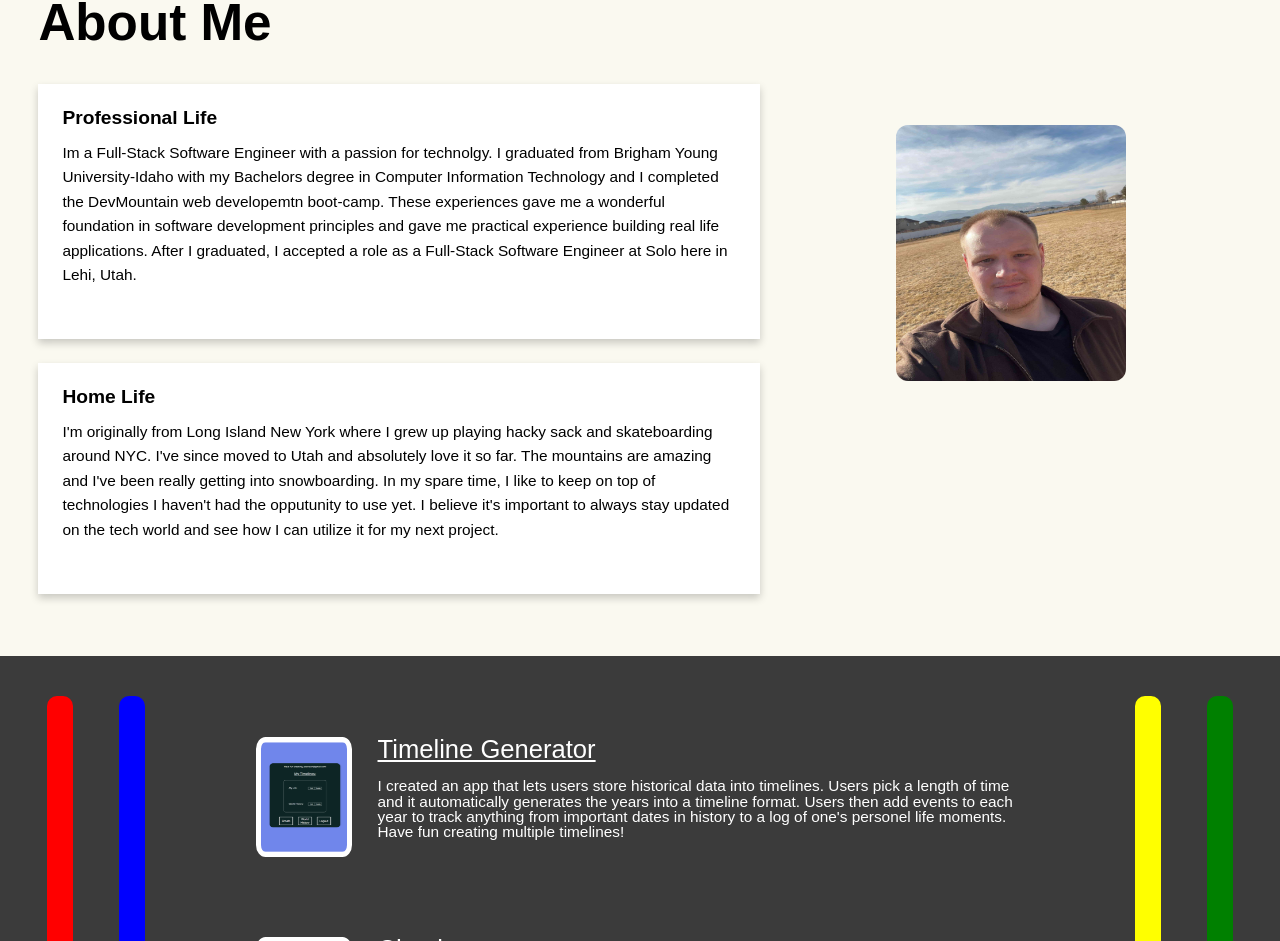
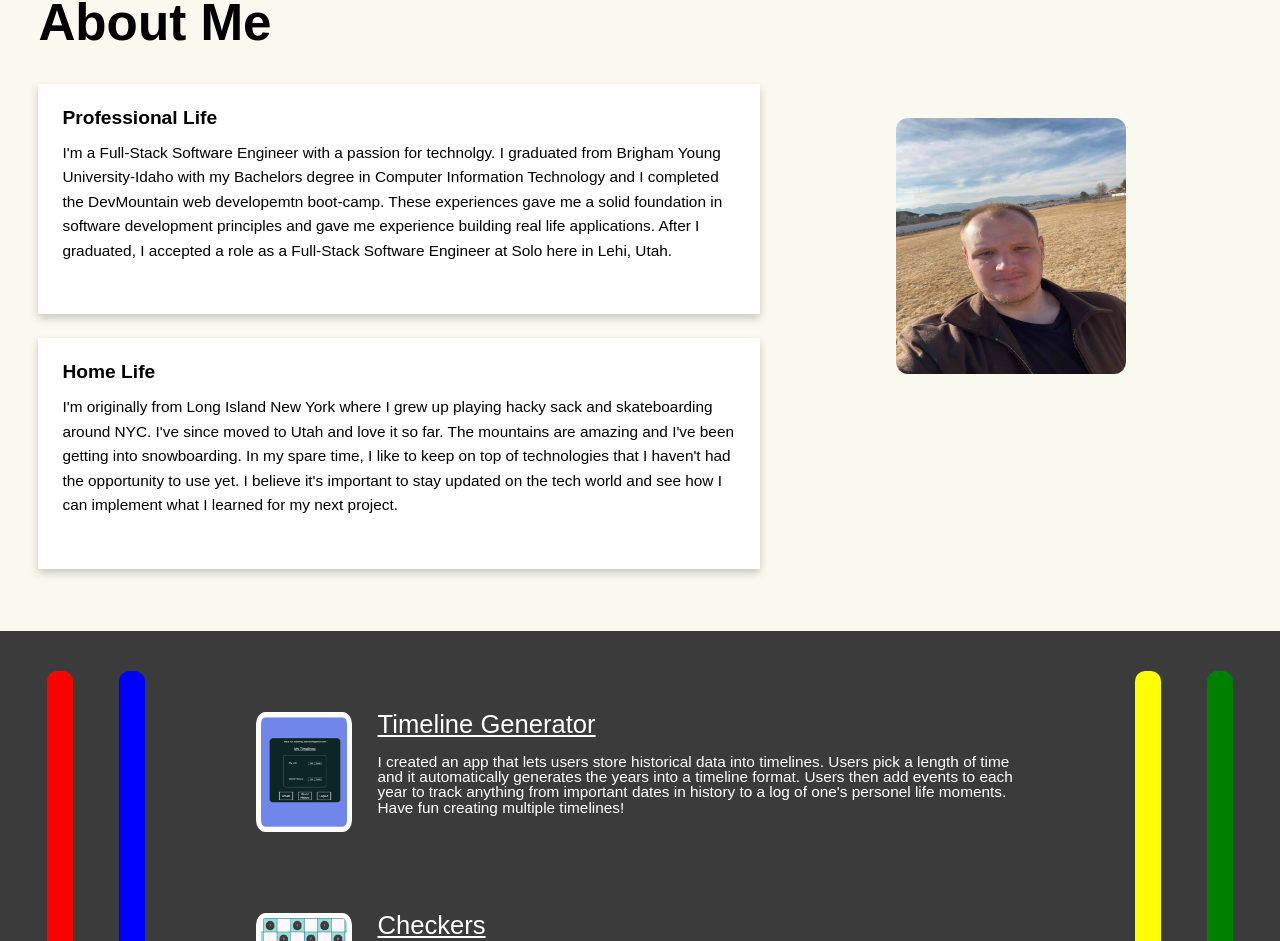
Before and after one commit to alexraia4/Another_Portfolio, a React (Create React App) app: page / in a window 1280 px wide. Shown: the part 902-1843 px from the top of the page. Built offline with nearby package versions, Linux system fonts and the light colour scheme.

Commit message:
fixed spelling errors.

```diff
--- a/src/components/AboutMe.js
+++ b/src/components/AboutMe.js
@@ -8,11 +8,11 @@ function AboutMe() {
       <p className="AboutMe_title">About Me</p>
       <div className="AboutMe_text_paper">
         <p className="AboutMe_text_paper_life">Professional Life</p>
-        <p className="AboutMe_text_paper_desc">Im a Full-Stack Software Engineer with a passion for technolgy. I graduated from Brigham Young University-Idaho with my Bachelors degree in Computer Information Technology and I completed the DevMountain web developemtn boot-camp. These experiences gave me a wonderful foundation in software development principles and gave me practical experience building real life applications. After I graduated, I accepted a role as a Full-Stack Software Engineer at Solo here in Lehi, Utah. </p>
+        <p className="AboutMe_text_paper_desc">I'm a Full-Stack Software Engineer with a passion for technolgy. I graduated from Brigham Young University-Idaho with my Bachelors degree in Computer Information Technology and I completed the DevMountain web developemtn boot-camp. These experiences gave me a solid foundation in software development principles and gave me experience building real life applications. After I graduated, I accepted a role as a Full-Stack Software Engineer at Solo here in Lehi, Utah. </p>
       </div>
       <div className="AboutMe_text_paper">
         <p className="AboutMe_text_paper_life">Home Life</p>
-        <p className="AboutMe_text_paper_desc">I'm originally from Long Island New York where I grew up playing hacky sack and skateboarding around NYC. I've since moved to Utah and absolutely love it so far. The mountains are amazing and I've been really getting into snowboarding. In my spare time, I like to keep on top of technologies I haven't had the opputunity to use yet. I believe it's important to always stay updated on the tech world and see how I can utilize it for my next project.</p>
+        <p className="AboutMe_text_paper_desc">I'm originally from Long Island New York where I grew up playing hacky sack and skateboarding around NYC. I've since moved to Utah and love it so far. The mountains are amazing and I've been getting into snowboarding. In my spare time, I like to keep on top of technologies that I haven't had the opportunity to use yet. I believe it's important to stay updated on the tech world and see how I can implement what I learned for my next project.</p>
       </div>
     </div>
   );
```
